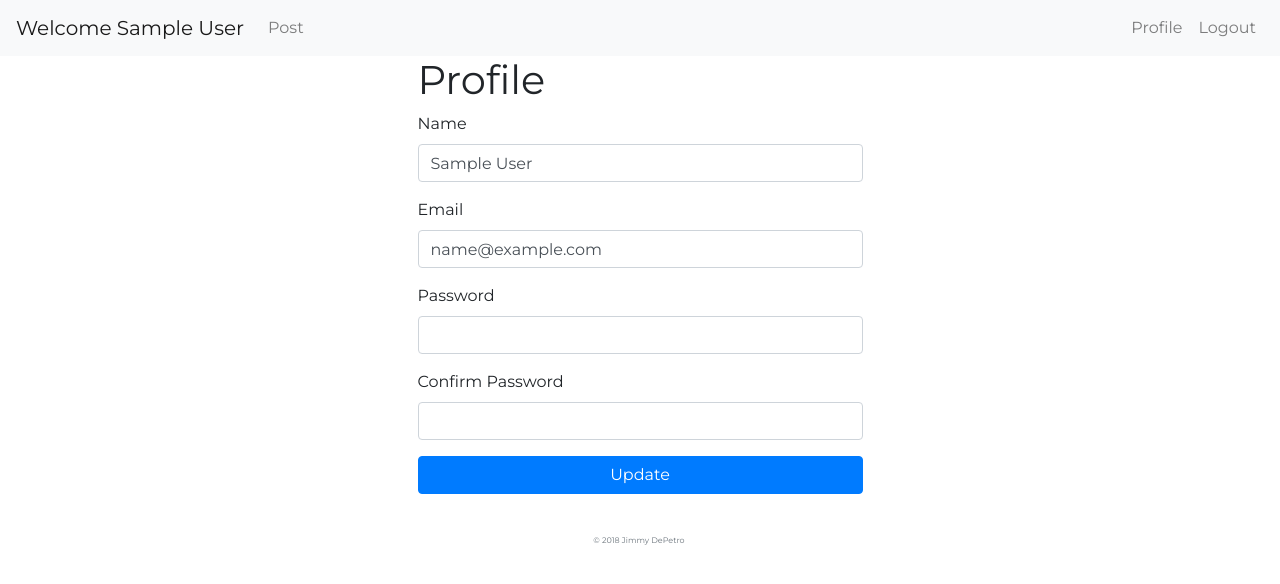
After one commit to jwdepetro/avocadoist-flask, a Flask app: page /profile in a window 1280 px wide. The commit adds this page. Shown: the top 584 px of the page. Run offline with Flask 2, Linux system fonts and the light colour scheme; the visitor is signed in with stand-in values (Sample User, id 1); data comes from the database, SQL or seed files in the repository; some libraries are stand-ins or nearby versions.

Commit message:
created profile page

```diff
--- a/app/forms.py
+++ b/app/forms.py
@@ -1,7 +1,7 @@
 from flask_wtf import FlaskForm
 from flask_wtf.file import FileAllowed
 from wtforms import StringField, PasswordField, BooleanField, SubmitField, TextAreaField, FileField
-from wtforms.validators import DataRequired, Email
+from wtforms.validators import DataRequired, Email, EqualTo
 
 from app import photos
 
@@ -18,3 +18,10 @@ class PostForm(FlaskForm):
     body = TextAreaField('Body', validators=[DataRequired()])
     image = FileField(validators=[FileAllowed(photos, u'Image only!')])
     submit = SubmitField('Post')
+
+class UserForm(FlaskForm):
+    name = StringField('Name', validators=[DataRequired()])
+    email = StringField('Email', validators=[DataRequired(), Email()])
+    password = PasswordField('Password')
+    confirm_password = PasswordField('Confirm Password', validators=[EqualTo('password', message='Passwords do not match')])
+    submit = SubmitField('Update')
--- a/app/routes.py
+++ b/app/routes.py
@@ -3,7 +3,7 @@ from flask_login import current_user, login_user, logout_user, login_required
 from werkzeug.urls import url_parse
 
 from app import app, db
-from app.forms import LoginForm, PostForm
+from app.forms import LoginForm, PostForm, UserForm
 from app.models import User, Post
 
 
@@ -37,6 +37,21 @@ def login():
 def logout():
     logout_user()
     return redirect(url_for('login'))
+
+@app.route('/profile', methods=['GET', 'POST'])
+@login_required
+def profile():
+    form = UserForm()
+    if form.validate_on_submit():
+        current_user.name = form.name.data
+        current_user.email = form.email.data
+        db.session.commit()
+        flash('Profile has been updated!')
+        return redirect(url_for('index'))
+    elif request.method == 'GET':
+        form.name.data = current_user.name
+        form.email.data = current_user.email
+    return render_template('profile.html', form=form, title='Profile')
 
 
 @app.route('/post', methods=['GET', 'POST'])
--- a/app/templates/partials/_header.html
+++ b/app/templates/partials/_header.html
@@ -13,6 +13,9 @@
         </ul>
         <ul class="navbar-nav">
             <li class="nav-item">
+                <a class="nav-link" href="{{ url_for('profile') }}">Profile</a>
+            </li>
+            <li class="nav-item">
                 <a class="nav-link" href="{{ url_for('logout') }}">Logout</a>
             </li>
         </ul>
--- /dev/null
+++ b/app/templates/profile.html
@@ -0,0 +1,41 @@
+{% extends "index.html" %} {% block content %}
+<div class="container">
+    <div class="row justify-content-center">
+        <div class="col-8 col-md-5">
+            <h1>Profile</h1>
+            <form action="" method="POST" novalidate>
+                {{ form.hidden_tag() }}
+                <div class="form-group">
+                    {{ form.name.label }}
+                    {{ form.name(size=32, class="form-control") }}
+                    {% for error in form.name.errors %}
+                    <span>{{ error }}</span>
+                    {% endfor %}
+                </div>
+                <div class="form-group">
+                    {{ form.email.label }}
+                    {{ form.email(size=32, class="form-control") }}
+                    {% for error in form.email.errors %}
+                    <span>{{ error }}</span>
+                    {% endfor %}
+                </div>
+                <div class="form-group">
+                    {{ form.password.label }}
+                    {{ form.password(size=32, class="form-control") }}
+                    {% for error in form.password.errors %}
+                    <span>{{ error }}</span>
+                    {% endfor %}
+                </div>
+                <div class="form-group">
+                    {{ form.confirm_password.label }}
+                    {{ form.confirm_password(size=32, class="form-control") }}
+                    {% for error in form.confirm_password.errors%}
+                    <span>{{ error }}</span>
+                    {% endfor %}
+                </div>
+                <p>{{ form.submit(class="btn btn-primary btn-block") }}</p>
+            </form>
+        </div>
+    </div>
+</div>
+{% endblock %}
```
